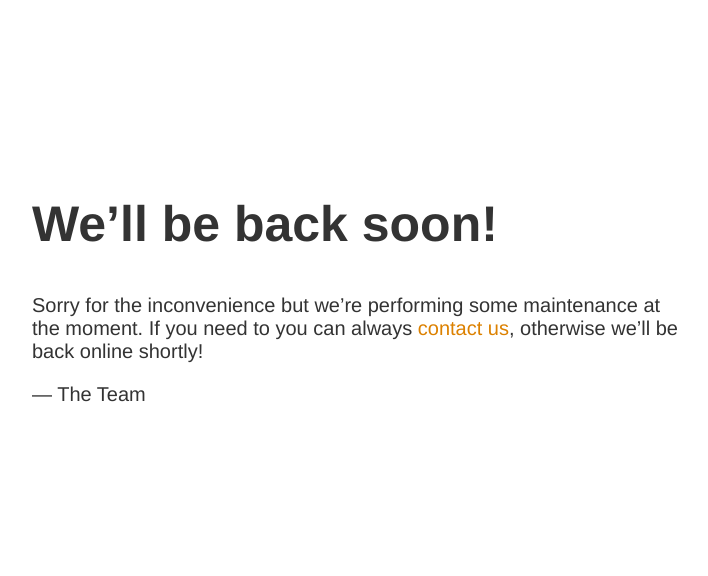
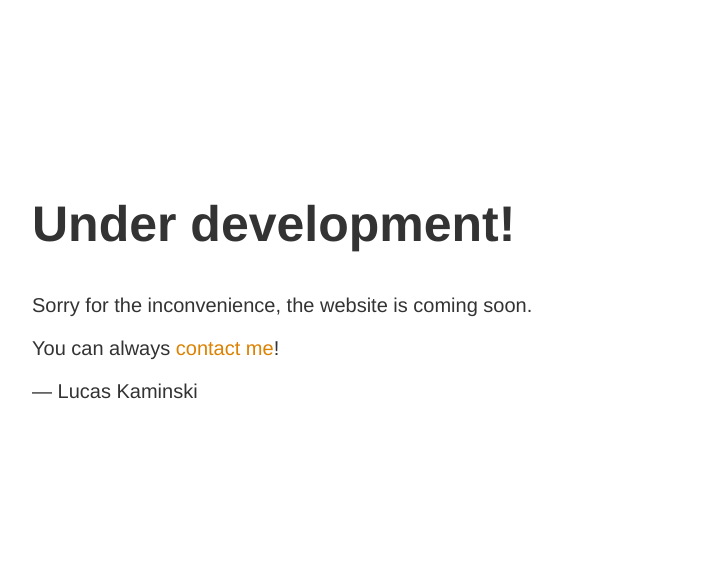
Before and after one commit to lucas-kaminski/lucas-kaminski.github.io, a plain HTML site: page index.html in a window 1280 px wide. Shown: the part 5-581 px from the top of the page, without its empty margins (283-991 px from the left). Drawn offline with Linux system fonts and the light colour scheme.

Commit message:
Update index.html

```diff
--- a/index.html
+++ b/index.html
@@ -1,5 +1,5 @@
 <!doctype html>
-<title>Site Maintenance</title>
+<title>Lucas Kaminski</title>
 <style>
   body { text-align: center; padding: 150px; }
   h1 { font-size: 50px; }
@@ -8,11 +8,13 @@
   a { color: #dc8100; text-decoration: none; }
   a:hover { color: #333; text-decoration: none; }
 </style>
-
+<body>
 <article>
-    <h1>We&rsquo;ll be back soon!</h1>
+    <h1>Under development!</h1>
     <div>
-        <p>Sorry for the inconvenience but we&rsquo;re performing some maintenance at the moment. If you need to you can always <a href="mailto:#">contact us</a>, otherwise we&rsquo;ll be back online shortly!</p>
-        <p>&mdash; The Team</p>
+        <p>Sorry for the inconvenience, the website is coming soon.</p>
+        <p>You can always <a href="mailto:lucas.kssilveira@gmail.com">contact me</a>!</p>
+        <p>&mdash; Lucas Kaminski</p>
     </div>
 </article>
+</body>
```
